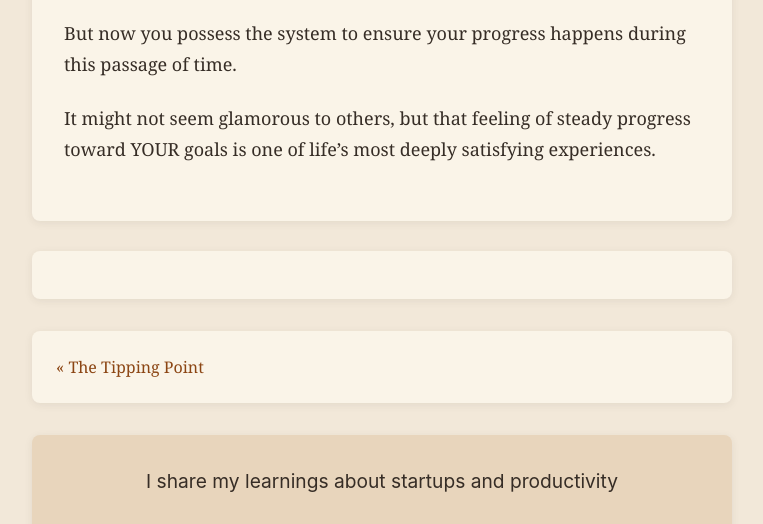
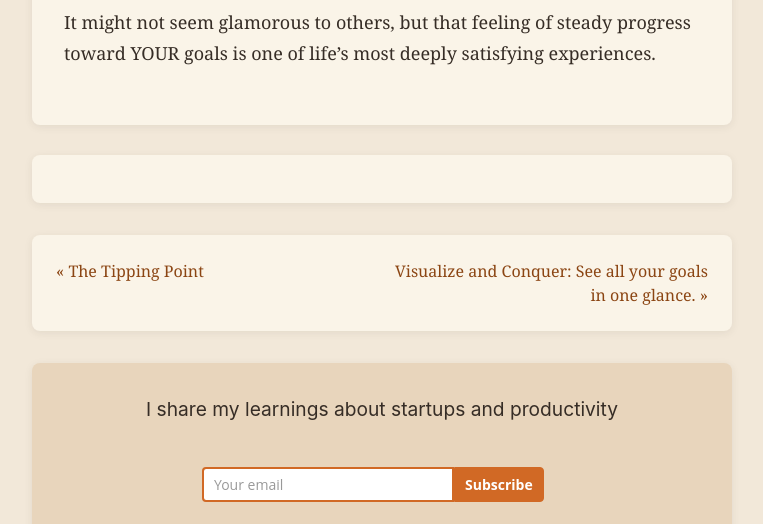
Before and after one commit to alexand-ro/alexand-ro.github.io, a Jekyll site: the page built from _posts/2025-03-08-achieve-your-goals-now.md, in a window 1280 px wide and 900 px high, scrolled down 11077 px, cut to the strip 0-524 px from the top of the window. Shown: the whole strip, without its empty margins (258-1021 px from the left). Built offline with Jekyll 4.4.1, drawn with Linux system fonts in a browser that asks for light colours; some web fonts are replaced; comment, search, counter and statistics services are not loaded; some of the changed lines change nothing that is shown.

Commit message:
Article: Visualize and Conquer

````diff
--- /dev/null
+++ b/_posts/2025-04-11-vizualize-and-conquer.md
@@ -0,0 +1,40 @@
+---
+image: /assets/images/2025-04-11-vizualize-goals.jpg
+title: Visualize and Conquer&#58; See all your goals in one glance.
+---
+
+<blockquote class="twitter-tweet" data-media-max-width="636"><p lang="en" dir="ltr">Got overwhelmed by the complexity of some goals, so I built a way to visualize them in one glance. <a href="https://t.co/jVGgCluC7y">pic.twitter.com/jVGgCluC7y</a></p>&mdash; alexand.ro (@alexand__ro) <a href="https://twitter.com/alexand__ro/status/1910654050799956286?ref_src=twsrc%5Etfw">April 11, 2025</a></blockquote> <script async src="https://platform.twitter.com/widgets.js" charset="utf-8"></script>
+
+Ever stare at a project plan, a list of goals, or even just a complex task, and feel... lost?
+
+You know the feeling: tasks nested inside sub-tasks, which hide even more sub-tasks. You try to plan, to estimate, but that nagging question echoes:
+
+> "How big is this task really?"
+
+That sense of overwhelm makes it easy to lose sight of the whole picture, and to feel like you're drowning in complexity. Traditional lists and outlines have a hard time cutting through the fog.
+
+## From Chaos to Clarity
+
+I needed a different _perspective_: a way to instantly grasp the structure and depth of my goals. Simple lists fell short.
+
+So I built <a href="https://perspectask.com">a tool to **visualize and conquer**</a> it (an adaptation of "Divide et Impera").
+
+Think of it less like a list and more like a visual map or a bird's-eye view of your goals.
+
+```
+At the center sits your main objective.
+  └ Branching out from it are the main tasks.
+    └ And branching out from those are all the sub-tasks.
+```
+
+**Instantly Grasp Scope**: Dense clusters immediately show you where the bulk of the work lies. Deep branches highlight complex dependencies.
+
+**Cut Through the Fog**: No more clicking endlessly to uncover hidden tasks. The entire structure is visible.
+
+**Gain Perspective**: It's like zooming out. You can finally see the forest **and** the trees, understanding how everything fits together.
+
+**Color-Coded Clarity**: Green for done, blue for in progress, red for cancelled tasks.
+
+This isn't just about organization, it's about clarity: it transforms that feeling of overwhelming complexity into a manageable panorama you can navigate. It brings order and allows you to confidently visualize and conquer even the most daunting projects, all in a single glance.
+
+You can create your own panorama for free on **<a href="https://perspectask.com">PerspecTask</a>**.
--- a/_sass/main.scss
+++ b/_sass/main.scss
@@ -276,6 +276,10 @@
 
 blockquote::after {
   border-bottom: none;
+}
+
+.content blockquote p {
+  margin-bottom: 0;
 }
 
 @media only screen and (max-width: 600px) {
````
Also changed, not shown: assets/images/2025-04-11-vizualize-goals.jpg (added).
